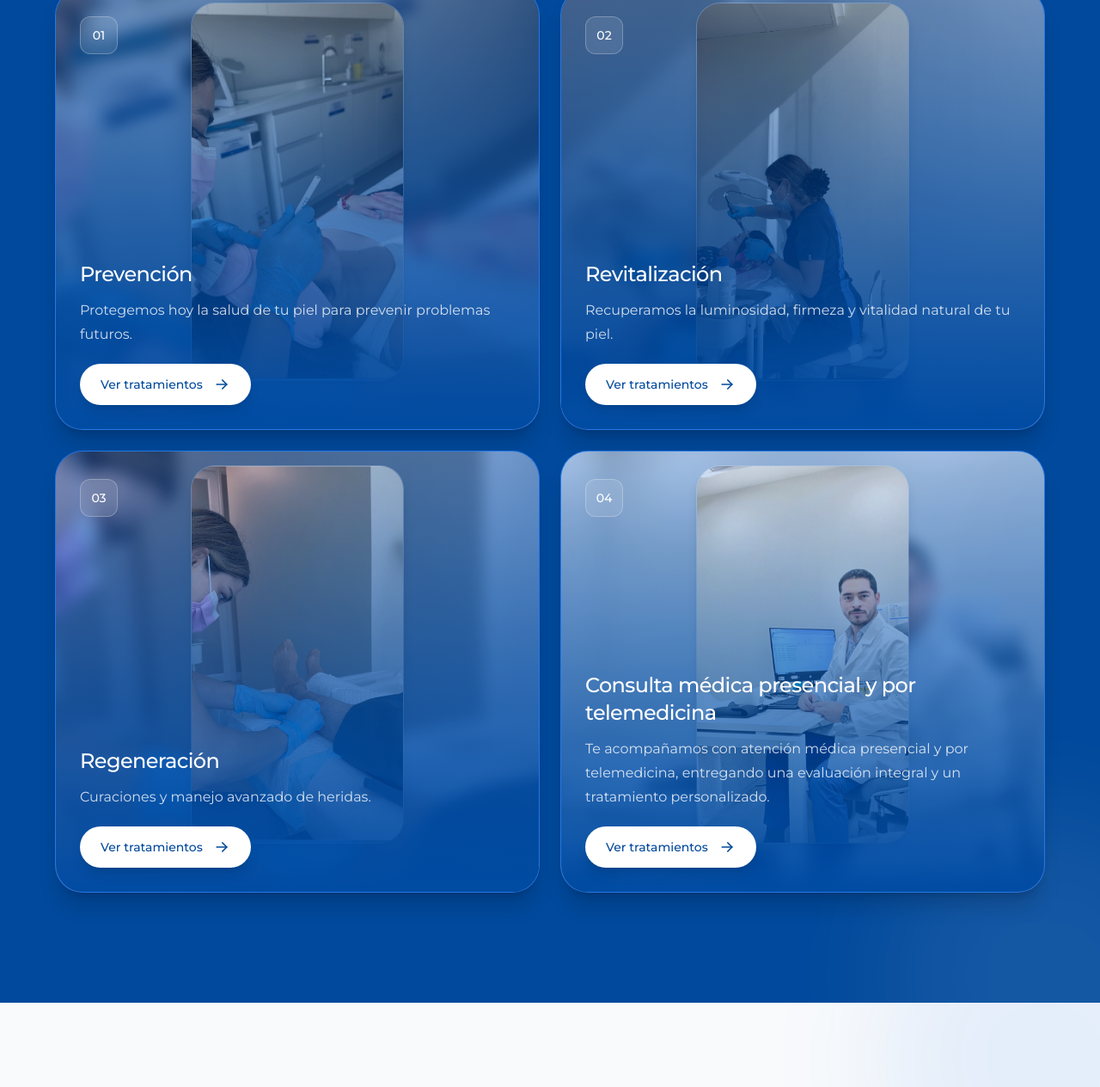
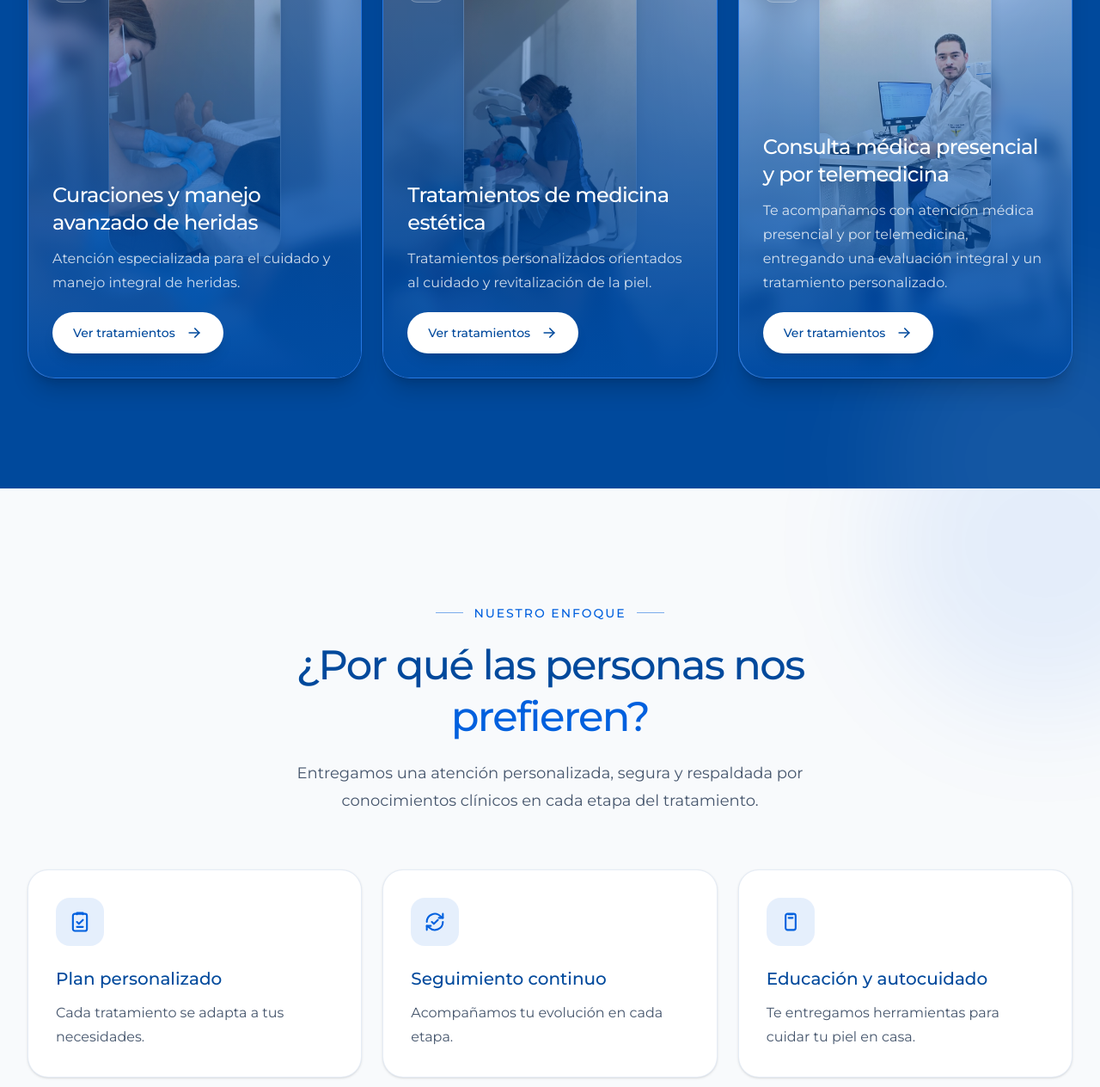
Before and after one commit to maxquinteros/clinycare-web, a website built with Vite: page index.html in a window 1280 px wide. Shown: the part 2243-3507 px from the top of the page at 86% size. Built offline with nearby package versions, Linux system fonts and the light colour scheme.

Commit message:
fix: cambios tarjetas, escritos y mapa

```diff
--- a/index.html
+++ b/index.html
@@ -315,8 +315,7 @@
               id="titulo-nosotros"
               class="mx-auto mt-5 max-w-4xl text-3xl leading-tight font-medium tracking-[-0.035em] text-brand-dark sm:text-4xl lg:text-5xl"
             >
-              <span class="text-brand">Cuidamos</span> de tu piel con
-              experiencia, evidencia y cercanía.
+              Centro de Heridas y Cuidados de la Piel
             </h2>
 
             <div
@@ -539,46 +538,46 @@
 
           <!-- Tarjetas -->
 <div
-            class="mx-auto mt-12 grid max-w-6xl gap-6 md:grid-cols-2 lg:mt-16"
-          >
-            <!-- Prevención -->
+  class="mx-auto mt-12 grid max-w-7xl gap-6 md:grid-cols-2 lg:mt-16 lg:grid-cols-3"
+>
+  <!-- 01 · Curaciones y manejo avanzado de heridas -->
   <article
     class="group relative isolate min-h-128 overflow-hidden rounded-4xl border border-white/15 bg-brand shadow-xl shadow-black/15"
   >
-              <!-- Fondo desenfocado que cubre toda la tarjeta -->
+    <!-- Fondo desenfocado -->
     <img
       class="absolute inset-0 z-0 h-full w-full scale-110 object-cover opacity-75 blur-sm"
-                src="./src/assets/img/Prevencion.jpeg"
+      src="./src/assets/img/Regeneracion.jpeg"
       alt=""
       aria-hidden="true"
       loading="lazy"
     />
 
-              <!-- Imagen principal completa -->
-              <div
-                class="absolute inset-x-0 top-4 z-10 mx-auto aspect-9/16 w-[48%] overflow-hidden rounded-[1.75rem] border border-white/20 bg-white/10 shadow-lg shadow-black/15 sm:w-[46%] lg:w-[44%]"
+    <!-- Imagen principal -->
+    <div
+      class="absolute inset-x-0 top-4 z-10 mx-auto aspect-9/16 w-[48%] overflow-hidden rounded-[1.75rem] border border-white/20 bg-white/10 shadow-lg shadow-black/15 sm:w-[46%] lg:w-[52%]"
     >
       <img
         class="h-auto w-full transition duration-700 ease-out group-hover:scale-[1.02]"
-                  src="./src/assets/img/Prevencion.jpeg"
-                  alt="Atención preventiva para proteger la salud de la piel"
+        src="./src/assets/img/Regeneracion.jpeg"
+        alt="Atención especializada en curaciones y manejo avanzado de heridas"
         loading="lazy"
         decoding="async"
       />
     </div>
 
-              <!-- Degradado para permitir la lectura inferior -->
+    <!-- Capas -->
     <div
       class="absolute inset-0 z-20 bg-linear-to-t from-brand-dark via-brand-dark/55 to-brand-dark/5"
       aria-hidden="true"
     ></div>
 
-              <!-- Matiz corporativo más suave -->
     <div
       class="absolute inset-0 z-20 bg-brand/10"
       aria-hidden="true"
     ></div>
 
+    <!-- Contenido -->
     <div
       class="relative z-30 flex min-h-128 flex-col px-6 pt-7 pb-6 sm:px-7 sm:pt-8 sm:pb-7"
     >
@@ -591,18 +590,17 @@
 
       <div class="mt-auto">
         <h3 class="text-2xl font-medium tracking-tight text-white">
-                    Prevención
+          Curaciones y manejo avanzado de heridas
         </h3>
 
         <p class="mt-3 text-base leading-7 text-white/80">
-                    Protegemos hoy la salud de tu piel para prevenir problemas
-                    futuros.
+          Atención especializada para el cuidado y manejo integral de heridas.
         </p>
 
         <a
           class="mt-5 inline-flex min-h-12 w-fit items-center justify-center gap-3 rounded-full bg-white px-6 py-3 text-sm font-medium text-brand-dark shadow-lg transition duration-300 hover:-translate-y-1 hover:bg-slate-50 hover:shadow-xl focus-visible:outline-2 focus-visible:outline-offset-4 focus-visible:outline-white motion-reduce:transform-none"
           href="#contacto"
-                    aria-label="Consultar tratamientos de prevención"
+          aria-label="Consultar sobre curaciones y manejo avanzado de heridas"
         >
           Ver tratamientos
 
@@ -624,11 +622,11 @@
     </div>
   </article>
 
-            <!-- Revitalización -->
+  <!-- 02 · Tratamientos de medicina estética -->
   <article
     class="group relative isolate min-h-128 overflow-hidden rounded-4xl border border-white/15 bg-brand shadow-xl shadow-black/15"
   >
-              <!-- Fondo desenfocado que cubre toda la tarjeta -->
+    <!-- Fondo desenfocado -->
     <img
       class="absolute inset-0 z-0 h-full w-full scale-110 object-cover opacity-75 blur-sm"
       src="./src/assets/img/Revitalizacion.jpeg"
@@ -637,31 +635,31 @@
       loading="lazy"
     />
 
-              <!-- Imagen principal completa -->
-              <div
-                class="absolute inset-x-0 top-4 z-10 mx-auto aspect-9/16 w-[48%] overflow-hidden rounded-[1.75rem] border border-white/20 bg-white/10 shadow-lg shadow-black/15 sm:w-[46%] lg:w-[44%]"
+    <!-- Imagen principal -->
+    <div
+      class="absolute inset-x-0 top-4 z-10 mx-auto aspect-9/16 w-[48%] overflow-hidden rounded-[1.75rem] border border-white/20 bg-white/10 shadow-lg shadow-black/15 sm:w-[46%] lg:w-[52%]"
     >
       <img
         class="h-auto w-full transition duration-700 ease-out group-hover:scale-[1.02]"
         src="./src/assets/img/Revitalizacion.jpeg"
-                  alt="Atención preventiva para proteger la salud de la piel"
+        alt="Tratamientos profesionales de medicina estética"
         loading="lazy"
         decoding="async"
       />
     </div>
 
-              <!-- Degradado para permitir la lectura inferior -->
+    <!-- Capas -->
     <div
       class="absolute inset-0 z-20 bg-linear-to-t from-brand-dark via-brand-dark/55 to-brand-dark/5"
       aria-hidden="true"
     ></div>
 
-              <!-- Matiz corporativo más suave -->
     <div
       class="absolute inset-0 z-20 bg-brand/10"
       aria-hidden="true"
     ></div>
 
+    <!-- Contenido -->
     <div
       class="relative z-30 flex min-h-128 flex-col px-6 pt-7 pb-6 sm:px-7 sm:pt-8 sm:pb-7"
     >
@@ -674,18 +672,18 @@
 
       <div class="mt-auto">
         <h3 class="text-2xl font-medium tracking-tight text-white">
-                    Revitalización
+          Tratamientos de medicina estética
         </h3>
 
         <p class="mt-3 text-base leading-7 text-white/80">
-                    Recuperamos la luminosidad, firmeza y vitalidad natural de
-                    tu piel.
+          Tratamientos personalizados orientados al cuidado y revitalización de
+          la piel.
         </p>
 
         <a
           class="mt-5 inline-flex min-h-12 w-fit items-center justify-center gap-3 rounded-full bg-white px-6 py-3 text-sm font-medium text-brand-dark shadow-lg transition duration-300 hover:-translate-y-1 hover:bg-slate-50 hover:shadow-xl focus-visible:outline-2 focus-visible:outline-offset-4 focus-visible:outline-white motion-reduce:transform-none"
           href="#contacto"
-                    aria-label="Consultar tratamientos de revitalización"
+          aria-label="Consultar sobre tratamientos de medicina estética"
         >
           Ver tratamientos
 
@@ -707,95 +705,11 @@
     </div>
   </article>
 
-            <!-- Regeneración -->
-
+  <!-- 03 · Consulta médica -->
   <article
-              class="group relative isolate min-h-128 overflow-hidden rounded-4xl border border-white/15 bg-brand shadow-xl shadow-black/15"
-            >
-              <!-- Fondo desenfocado que cubre toda la tarjeta -->
-              <img
-                class="absolute inset-0 z-0 h-full w-full scale-110 object-cover opacity-75 blur-sm"
-                src="./src/assets/img/Regeneracion.jpeg"
-                alt=""
-                aria-hidden="true"
-                loading="lazy"
-              />
-
-              <!-- Imagen principal completa -->
-              <div
-                class="absolute inset-x-0 top-4 z-10 mx-auto aspect-9/16 w-[48%] overflow-hidden rounded-[1.75rem] border border-white/20 bg-white/10 shadow-lg shadow-black/15 sm:w-[46%] lg:w-[44%]"
-              >
-                <img
-                  class="h-auto w-full transition duration-700 ease-out group-hover:scale-[1.02]"
-                  src="./src/assets/img/Regeneracion.jpeg"
-                  alt="Tratamiento especializado para regenerar la piel"
-                  loading="lazy"
-                  decoding="async"
-                />
-              </div>
-
-              <!-- Degradado para permitir la lectura inferior -->
-              <div
-                class="absolute inset-0 z-20 bg-linear-to-t from-brand-dark via-brand-dark/55 to-brand-dark/5"
-                aria-hidden="true"
-              ></div>
-
-              <!-- Matiz corporativo más suave -->
-              <div
-                class="absolute inset-0 z-20 bg-brand/10"
-                aria-hidden="true"
-              ></div>
-
-              <div
-                class="relative z-30 flex min-h-128 flex-col px-6 pt-7 pb-6 sm:px-7 sm:pt-8 sm:pb-7"
-              >
-                <span
-                  class="flex size-11 items-center justify-center rounded-xl border border-white/25 bg-white/10 text-sm font-medium text-white backdrop-blur-sm"
-                  aria-hidden="true"
-                >
-                  03
-                </span>
-
-                <div class="mt-auto">
-                  <h3 class="text-2xl font-medium tracking-tight text-white">
-                    Regeneración
-                  </h3>
-
-                  <p class="mt-3 text-base leading-7 text-white/80">
-                    Curaciones y manejo avanzado de heridas.
-                  </p>
-
-                  <a
-                    class="mt-5 inline-flex min-h-12 w-fit items-center justify-center gap-3 rounded-full bg-white px-6 py-3 text-sm font-medium text-brand-dark shadow-lg transition duration-300 hover:-translate-y-1 hover:bg-slate-50 hover:shadow-xl focus-visible:outline-2 focus-visible:outline-offset-4 focus-visible:outline-white motion-reduce:transform-none"
-                    href="#contacto"
-                    aria-label="Consultar tratamientos de revitalización"
-                  >
-                    Ver tratamientos
-
-                    <svg
-                      class="size-5 transition duration-300 group-hover:translate-x-1"
-                      aria-hidden="true"
-                      viewBox="0 0 24 24"
-                      fill="none"
-                      stroke="currentColor"
-                      stroke-width="2"
-                      stroke-linecap="round"
-                      stroke-linejoin="round"
-                    >
-                      <path d="M5 12h14" />
-                      <path d="m13 6 6 6-6 6" />
-                    </svg>
-                  </a>
-                </div>
-              </div>
-            </article>
-
-            <!-- Consulta médica presencial y por telemedicina -->
-
-            <article
-              class="group relative isolate min-h-128 overflow-hidden rounded-4xl border border-white/15 bg-brand shadow-xl shadow-black/15"
-            >
-              <!-- Fondo desenfocado que cubre toda la tarjeta -->
+    class="group relative isolate min-h-128 overflow-hidden rounded-4xl border border-white/15 bg-brand shadow-xl shadow-black/15 md:col-span-2 md:mx-auto md:w-full md:max-w-[calc(50%-0.75rem)] lg:col-span-1 lg:max-w-none"
+  >
+    <!-- Fondo desenfocado -->
     <img
       class="absolute inset-0 z-0 h-full w-full scale-110 object-cover opacity-75 blur-sm"
       src="./src/assets/img/Consulta.jpeg"
@@ -804,12 +718,12 @@
       loading="lazy"
     />
 
-              <!-- Imagen principal completa -->
-              <div
-                class="absolute inset-x-0 top-4 z-10 mx-auto aspect-9/16 w-[48%] overflow-hidden rounded-[1.75rem] border border-white/20 bg-white/10 shadow-lg shadow-black/15 sm:w-[46%] lg:w-[44%]"
+    <!-- Imagen principal -->
+    <div
+      class="absolute inset-x-0 top-4 z-10 mx-auto aspect-9/16 w-[48%] overflow-hidden rounded-[1.75rem] border border-white/20 bg-white/10 shadow-lg shadow-black/15 sm:w-[46%] lg:w-[52%]"
     >
       <img
-                  class="h-full -translate-y-2.5 object-center w-full object-cover scale-110 transition duration-700 ease-out group-hover:scale-[1.12]"
+        class="h-full w-full -translate-y-2.5 scale-110 object-cover object-center transition duration-700 ease-out group-hover:scale-[1.12]"
         src="./src/assets/img/Consulta.jpeg"
         alt="Atención médica presencial y por telemedicina"
         loading="lazy"
@@ -817,18 +731,18 @@
       />
     </div>
 
-              <!-- Degradado para permitir la lectura inferior -->
+    <!-- Capas -->
     <div
       class="absolute inset-0 z-20 bg-linear-to-t from-brand-dark via-brand-dark/55 to-brand-dark/5"
       aria-hidden="true"
     ></div>
 
-              <!-- Matiz corporativo más suave -->
     <div
       class="absolute inset-0 z-20 bg-brand/10"
       aria-hidden="true"
     ></div>
 
+    <!-- Contenido -->
     <div
       class="relative z-30 flex min-h-128 flex-col px-6 pt-7 pb-6 sm:px-7 sm:pt-8 sm:pb-7"
     >
@@ -836,7 +750,7 @@
         class="flex size-11 items-center justify-center rounded-xl border border-white/25 bg-white/10 text-sm font-medium text-white backdrop-blur-sm"
         aria-hidden="true"
       >
-                  04
+        03
       </span>
 
       <div class="mt-auto">
@@ -845,15 +759,14 @@
         </h3>
 
         <p class="mt-3 text-base leading-7 text-white/80">
-                    Te acompañamos con atención médica presencial y por
-                    telemedicina, entregando una evaluación integral y un
-                    tratamiento personalizado.
+          Te acompañamos con atención médica presencial y por telemedicina,
+          entregando una evaluación integral y un tratamiento personalizado.
         </p>
 
         <a
           class="mt-5 inline-flex min-h-12 w-fit items-center justify-center gap-3 rounded-full bg-white px-6 py-3 text-sm font-medium text-brand-dark shadow-lg transition duration-300 hover:-translate-y-1 hover:bg-slate-50 hover:shadow-xl focus-visible:outline-2 focus-visible:outline-offset-4 focus-visible:outline-white motion-reduce:transform-none"
           href="#contacto"
-                    aria-label="Consultar tratamientos de revitalización"
+          aria-label="Consultar sobre atención médica presencial y por telemedicina"
         >
           Ver tratamientos
 
@@ -874,10 +787,7 @@
       </div>
     </div>
   </article>
-          </div>
-        </div>
-      </section>
-
+</div></section>
       <!-- Beneficios -->
       <section
         id="beneficios"
@@ -1227,9 +1137,6 @@
                   Dr. Juan José Araya C.
                 </h3>
 
-                <p class="mt-2 text-sm leading-6 text-slate-500">
-                  Médico cirujano con más de 9 años de experiencia clínica.
-                </p>
 
                 <ul class="mt-6 space-y-3">
                   <li class="flex items-start gap-3">
@@ -1316,9 +1223,6 @@
                   EU. Carolina Quinteros C.
                 </h3>
 
-                <p class="mt-2 text-sm leading-6 text-slate-500">
-                  Enfermera universitaria
-                </p>
 
                 <ul class="mt-6 space-y-3">
                   <li class="flex items-start gap-3">
@@ -2062,6 +1966,45 @@
                   </div>
                 </div>
               </address>
+               <!-- Ubicación -->
+<div class="mt-8">
+  <div class="flex items-center justify-between gap-4">
+    <div>
+      <p class="text-sm font-medium text-brand-dark">
+        Encuéntranos
+      </p>
+
+      <p class="mt-1 text-sm leading-6 text-slate-600">
+        Baquedano #50, Edificio Singular, Antofagasta.
+      </p>
+    </div>
+
+    <a
+      class="shrink-0 text-sm font-medium text-brand transition hover:text-brand-dark"
+      href="https://www.google.com/maps/place/CLINYCARE+-+Centro+de+heridas/data=!4m2!3m1!1s0x0:0xe619da24b478c3d7?sa=X&amp;ved=1t:2428&amp;hl=es-419&amp;ictx=111"
+      target="_blank"
+      rel="noopener noreferrer"
+      aria-label="Abrir ubicación de CLINYCARE en Google Maps"
+    >
+      Cómo llegar ↗
+    </a>
+  </div>
+
+  <div
+    class="mt-4 h-52 overflow-hidden rounded-2xl border border-brand-dark/10 bg-slate-100 shadow-sm"
+  >
+    <iframe
+      class="h-full w-full"
+      src="https://www.google.com/maps/embed?pb=!1m18!1m12!1m3!1d3654.8459624389307!2d-70.4010371!3d-23.645686899999998!2m3!1f0!2f0!3f0!3m2!1i1024!2i768!4f13.1!3m3!1m2!1s0x96afd57608626f0b%3A0xe619da24b478c3d7!2sCLINYCARE%20-%20Centro%20de%20heridas!5e0!3m2!1ses-419!2scl!4v1786325833763!5m2!1ses-419!2scl"
+      title="Ubicación de CLINYCARE en Google Maps"
+      loading="lazy"
+      allowfullscreen
+      referrerpolicy="no-referrer-when-downgrade"
+    ></iframe>
+  </div>
+</div>
+          </div>
+        </div>
             </div>
           </div>
         </div>
```
Lines whose indentation alone changed are shown as unchanged.
